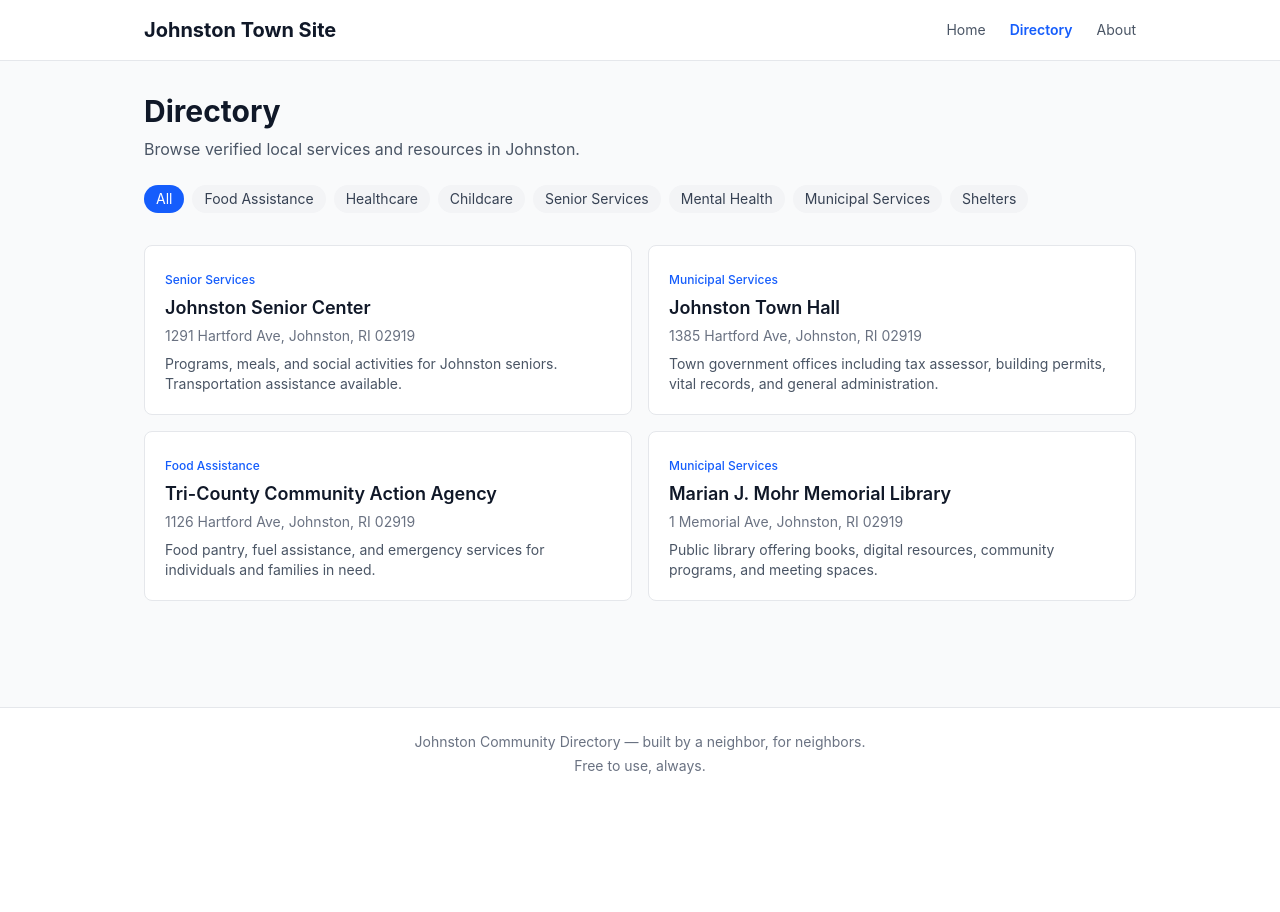
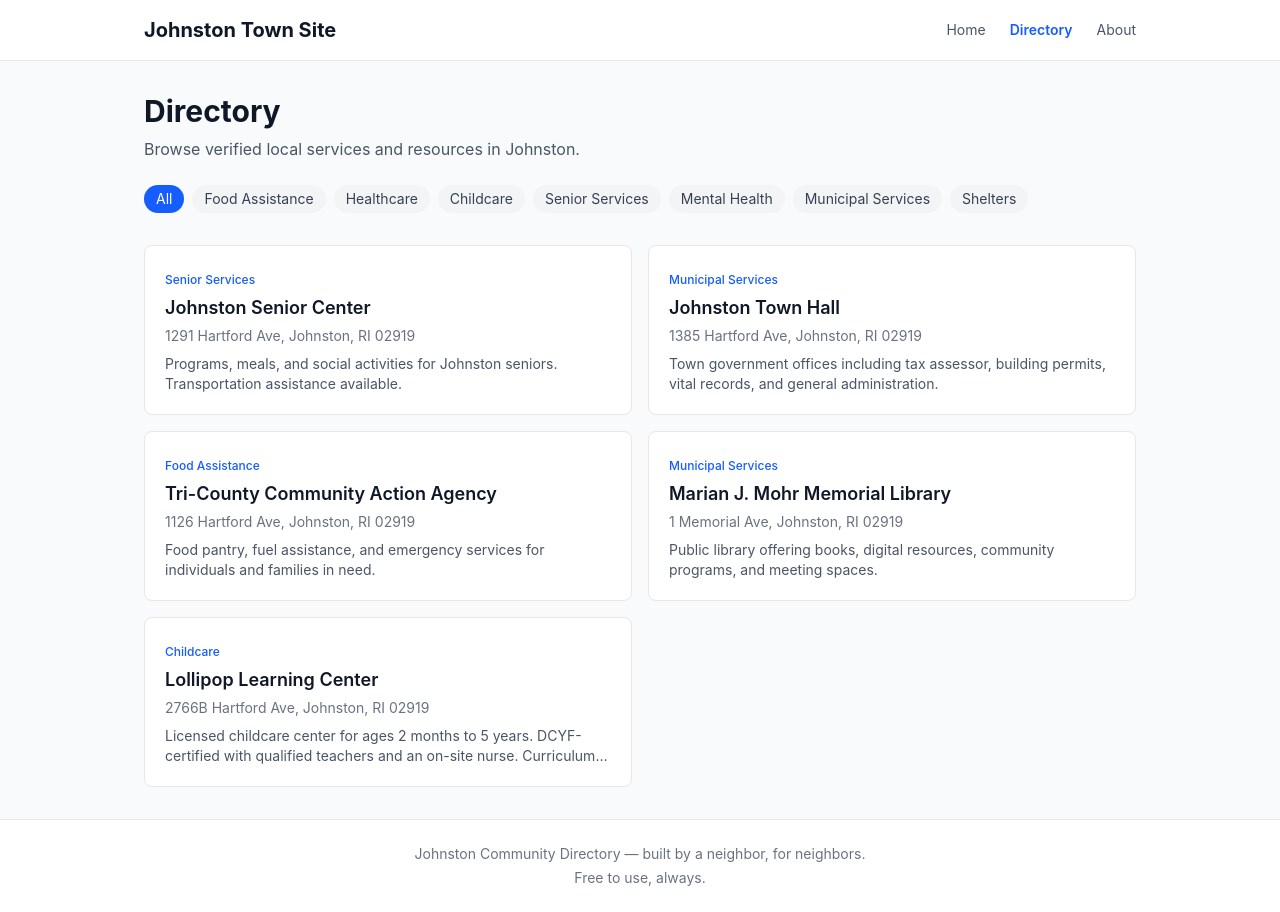
Before and after one commit to mastapegs/johnston-town-site, a React (Vite) app: page /directory in a window 1280 px wide. Before the commit the page ends 800 px from the top, so only its background shows below. Built offline with nearby package versions, Linux system fonts and the light colour scheme.

Commit message:
Add Lollipop Learning Center to childcare listings
Licensed childcare center at 2766B Hartford Ave, Johnston, RI.
Serves ages 2 months to 5 years, DCYF-certified.

https://claude.ai/code/session_01UFgTCRvcLBKNwvV7m6MmAg

```diff
--- a/src/data/listings.ts
+++ b/src/data/listings.ts
@@ -63,4 +63,15 @@ export const listings: Listing[] = [
     description:
       "Public library offering books, digital resources, community programs, and meeting spaces.",
   },
+  {
+    id: "lollipop-learning-center",
+    name: "Lollipop Learning Center",
+    category: "Childcare",
+    address: "2766B Hartford Ave, Johnston, RI 02919",
+    phone: "(401) 764-0468",
+    website: "https://lollipoplearningri.com",
+    hours: "Mon–Fri 7:00 AM – 5:30 PM",
+    description:
+      "Licensed childcare center for ages 2 months to 5 years. DCYF-certified with qualified teachers and an on-site nurse. Curriculum focused on language, reading readiness, and physical, social, and emotional development.",
+  },
 ];
```
